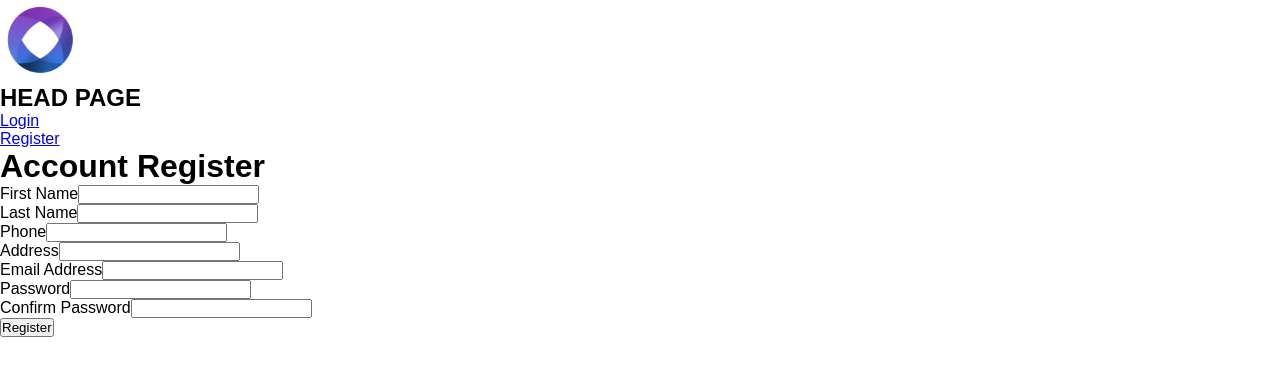
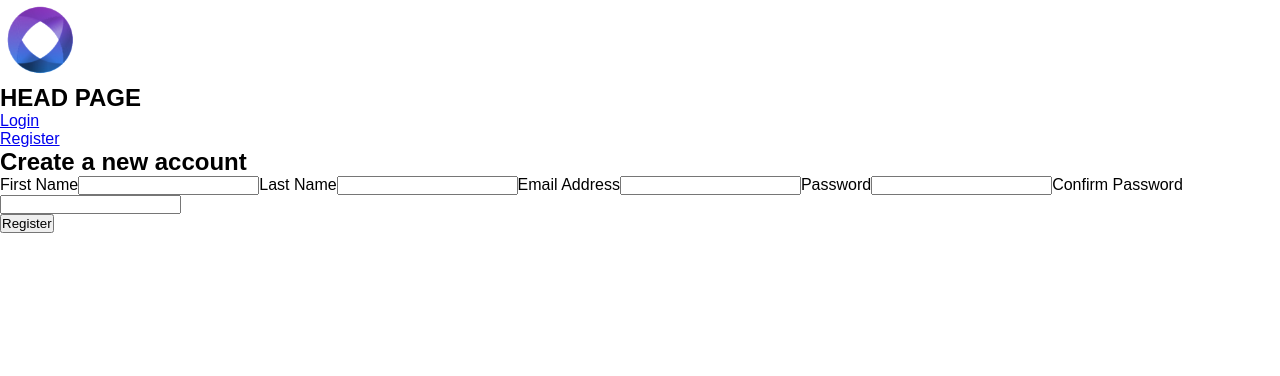
Before and after one commit to nxhieu/Opal-front, a React (Create React App) app: page /register in a window 1280 px wide. Shown: the top 376 px of the page. Built offline with nearby package versions, Linux system fonts and the light colour scheme.

Commit message:
Modifies register component

```diff
--- a/src/components/auth/Register.js
+++ b/src/components/auth/Register.js
@@ -76,11 +76,9 @@ class Register extends Component {
     } = this.state;
     return (
       <div className="form-container">
-        <h1>
-          Account <span className="text-primary">Register</span>
-        </h1>
-        <form onSubmit={this.onSubmit}>
-          <div className="form-group">
+        <h2>Create a new account</h2>
+        <div className="form-group">
+          <form onSubmit={this.onSubmit}>
             <label htmlFor="firstname"> First Name</label>
             <input
               type="text"
@@ -89,8 +87,6 @@ class Register extends Component {
               onChange={this.onChange}
               required
             />
-          </div>
-          <div className="form-group">
             <label htmlFor="lastname">Last Name</label>
             <input
               type="text"
@@ -99,9 +95,7 @@ class Register extends Component {
               onChange={this.onChange}
               required
             />
-          </div>
-          <div className="form-group">
-            <label htmlFor="phone">Phone</label>
+            {/* <label htmlFor="phone">Phone</label>
             <input
               type="text"
               name="phone"
@@ -109,8 +103,6 @@ class Register extends Component {
               onChange={this.onChange}
               required
             />
-          </div>
-          <div className="form-group">
             <label htmlFor="address">Address</label>
             <input
               type="text"
@@ -118,9 +110,7 @@ class Register extends Component {
               value={address}
               onChange={this.onChange}
               required
-            />
-          </div>
-          <div className="form-group">
+            /> */}
             <label htmlFor="email">Email Address</label>
             <input
               type="email"
@@ -129,8 +119,6 @@ class Register extends Component {
               onChange={this.onChange}
               required
             />
-          </div>
-          <div className="form-group">
             <label htmlFor="password">Password</label>
             <input
               type="password"
@@ -140,8 +128,6 @@ class Register extends Component {
               required
               minLength="6"
             />
-          </div>
-          <div className="form-group">
             <label htmlFor="password2">Confirm Password</label>
             <input
               type="password"
@@ -150,15 +136,11 @@ class Register extends Component {
               onChange={this.onChange}
               required
             />
-          </div>
-          <div className="btnstyle">
-            <input
-              type="submit"
-              value="Register"
-              className="btn btn-primary btn-block"
-            />
-          </div>
-        </form>
+            <div>
+              <input type="submit" value="Register" className="btn" />
+            </div>
+          </form>
+        </div>
       </div>
     );
   }
```
